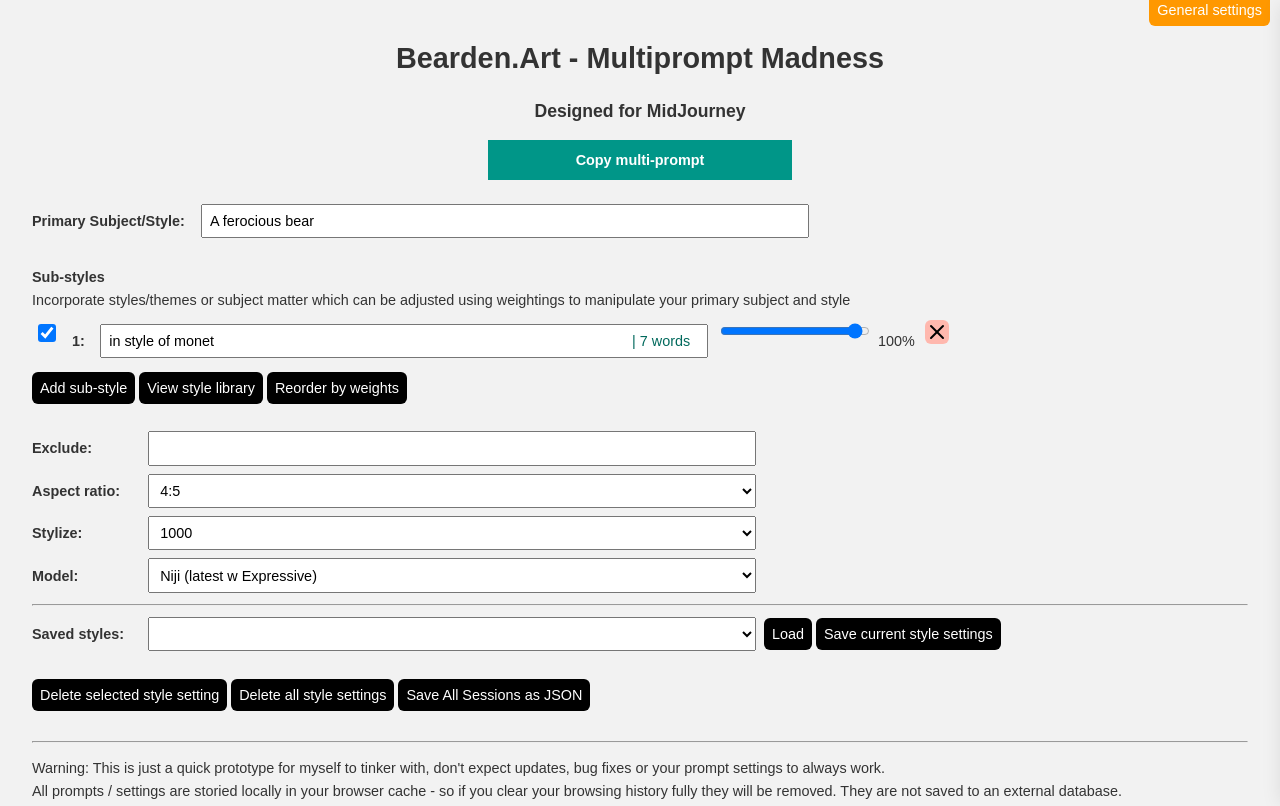
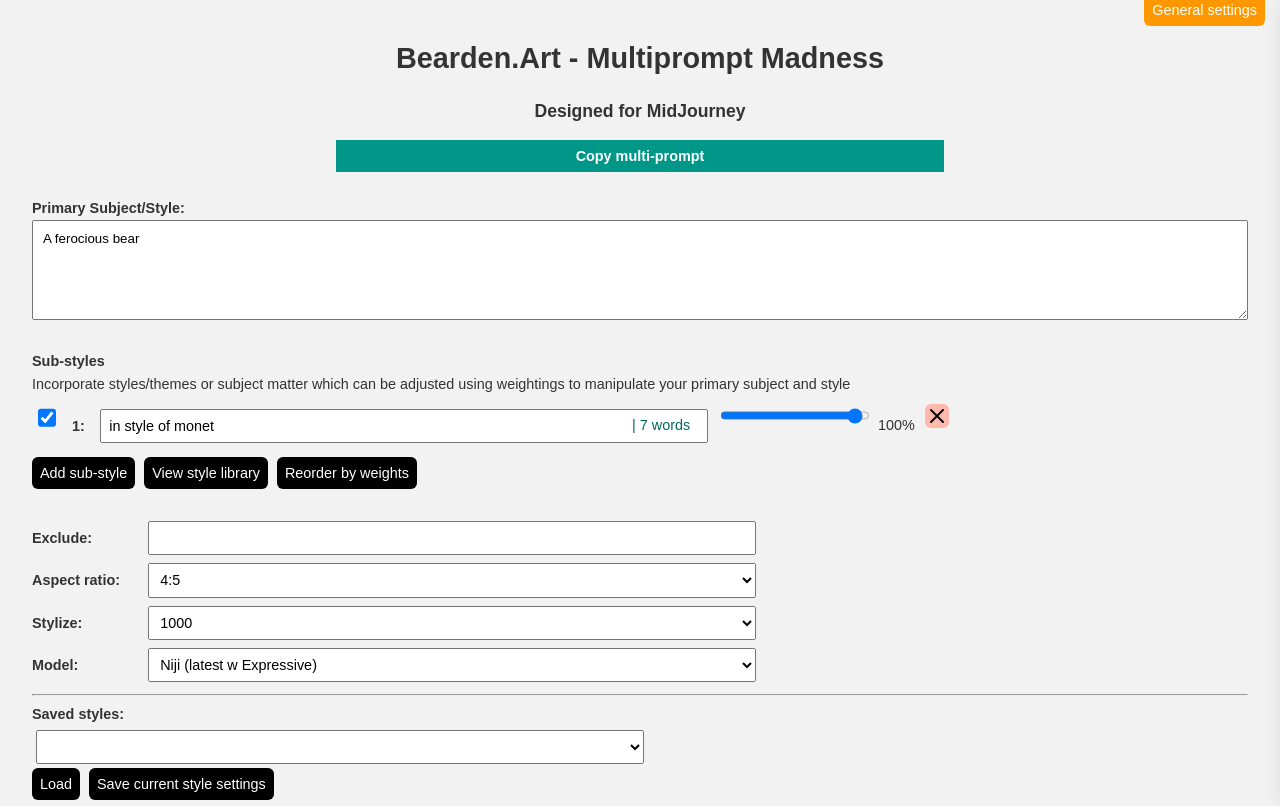
Before and after one commit to earthstorm86/mpmadness, a plain HTML site: page index.html in a window 1280 px wide. Shown: the top 806 px of the page. Drawn offline with nearby package versions, Linux system fonts and the light colour scheme.

Commit message:
fixed styling

```diff
--- a/index.html
+++ b/index.html
@@ -52,7 +52,7 @@
 
 	<form id="text-form">
         <label for="subject">Primary Subject/Style:</label>
-        <input type="text" name="subject" id="subject" value="A ferocious bear"><br>
+        <textarea rows="3" cols="30" name="subject" id="subject">A ferocious bear</textarea><br>
 
 
 
--- a/static/css/style.css
+++ b/static/css/style.css
@@ -30,7 +30,9 @@ h1 {
     color: #333;
     margin-bottom: 1rem;
 }
-
+#saved-settings{
+	display:block;
+}
 h2{
 	font-size:1.1rem;
 }
@@ -43,6 +45,8 @@ button {
     cursor: pointer;
     font-size: 0.9rem;
 	border-radius: 6px;
+	margin-right: 5px;
+	margin-bottom: 5px;
 }
 button.remove-subsubject{
     background-color: #ffb8ae;
@@ -101,7 +105,9 @@ label[for^="disable-sub-subject"] {
 button#add-subsubject, button#substyleOptions{
 	margin-top:10px;
 	display: inline-block;
+
 }
+
 #negative{
 	clear:both;
 }
@@ -190,6 +196,8 @@ input.sub-subject-w{
 textarea{
 	width:100%;
 	height: 100px;
+	font-family: inherit;
+	padding:10px;
 }
 
 label {
@@ -284,14 +292,11 @@ button#open-settings:hover{
 }
 
 #copyFloat{
-    width: 25%;
+    width: 50%;
 	margin-left:auto;
 	margin-right:auto;
 	margin-bottom: 20px;
-
-    background-color: #000;
     position: relative;
-    border: 4px solid #009688;
     padding: 0px;
 	text-align: center;
 }
@@ -332,12 +337,16 @@ button#open-settings:hover{
 	.word-count{
 		display:none;
 	}
+	input[type=text], select{
+		min-width: 50%;
+	}
 
 }
 
 @media (min-width: 0px) {
 	input[type=text], select{
 		max-width: 87%;
+		padding-right:0;
 	}
 	#result{
 		width:100%;
@@ -346,11 +355,9 @@ button#open-settings:hover{
 		zoom:100%;
 		margin-top: 15px;
 		margin-right:5px;
-}
-	label[for^="sub-subject-"]{
-		margin-right: -7rem;
 	}
 }
+
 .word-count{
 	display:none;
 }
@@ -397,7 +404,6 @@ button#open-settings:hover{
 	margin-left:-5.25rem;
 	position:absolute;
 	margin-top: 18px;
-	display:inline-block;
 }
 
 .textarea-container {
```
